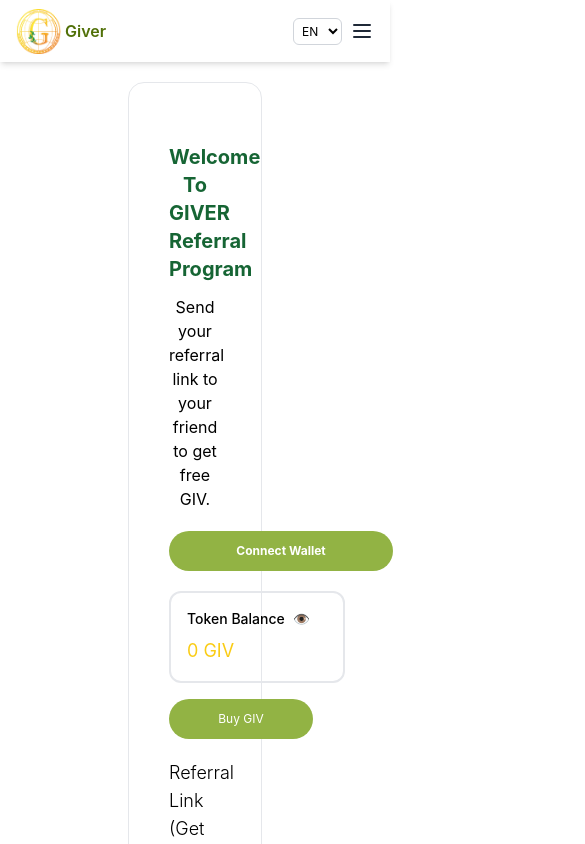
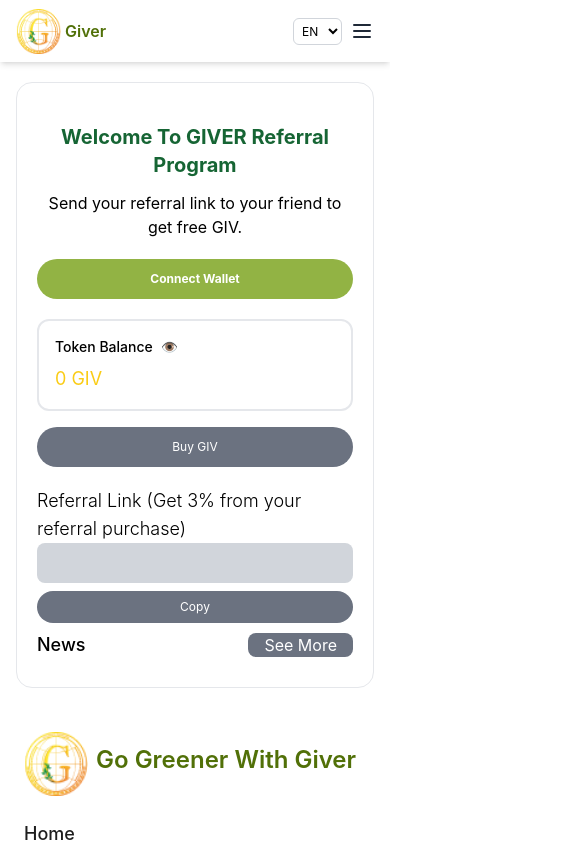
Before and after one commit to Lil-Tanatat/Nextjs, a React (Create React App) app: page /referral in a window 390 px wide. Shown: the top 844 px of the page, 585 px wide, since content can reach past the window. Built offline with nearby package versions, Linux system fonts and the light colour scheme; some icons are missing.

Commit message:
Responsive Referral

```diff
--- a/src/pages/Youraccount.js
+++ b/src/pages/Youraccount.js
@@ -32,6 +32,13 @@
     }, 3000);
   };
 
+  const formatBalance = (balance) => {
+    return parseFloat(balance).toLocaleString(undefined, {
+      minimumFractionDigits: 2,
+      maximumFractionDigits: 2,
+    });
+  };
+
   const connectWallet = async () => {
     if (window.ethereum) {
       const web3 = new Web3(window.ethereum);
@@ -44,9 +51,7 @@
 
         const contract = new web3.eth.Contract(tokenABI, tokenAddress);
         const balance = await contract.methods.balanceOf(accounts[0]).call();
-        setTokenBalance(
-          parseFloat(web3.utils.fromWei(balance, "ether")).toFixed(2)
-        );
+        setTokenBalance(formatBalance(web3.utils.fromWei(balance, "ether")));
       } catch (error) {
         console.error("Error connecting to wallet:", error);
       }
@@ -62,9 +67,7 @@
         const web3 = new Web3(window.ethereum);
         const contract = new web3.eth.Contract(tokenABI, tokenAddress);
         const balance = await contract.methods.balanceOf(walletAddress).call();
-        setTokenBalance(
-          parseFloat(web3.utils.fromWei(balance, "ether")).toFixed(2)
-        );
+        setTokenBalance(formatBalance(web3.utils.fromWei(balance, "ether")));
       };
       fetchTokenBalance();
     }
@@ -73,8 +76,8 @@
   return (
     <Fragment>
       {/* Placeholder components for previewing prototype UX/UI */}
-      <div className="container py-5 px-32">
-        <div className="grid grid-cols-12 lg:gap-x-10 bg-white justify-center items-center border border-gray-200 p-10 rounded-2xl">
+      <div className="container py-5 px-4 lg:px-32">
+        <div className="grid grid-cols-12 gap-4 lg:gap-x-10 bg-white justify-center items-center border border-gray-200 p-5 lg:p-10 rounded-2xl">
           <div className="hidden lg:block col-span-12 lg:col-span-4">
             <div className="rounded-xl overflow-hidden max-w-full h-full">
               <img
@@ -96,7 +99,7 @@
               onClick={connectWallet}
               type="button"
               disabled={isWalletConnected}
-              className={`py-3 btn my-5 font-bold text-white rounded-3xl text-xs lg:text-base px-6 border-none shadow-none w-56 ${
+              className={`py-3 btn my-5 font-bold text-white rounded-3xl text-xs lg:text-base px-6 border-none shadow-none w-full lg:w-56 ${
                 isWalletConnected
                   ? "bg-gray-500 cursor-not-allowed"
                   : "bg-[#92B344] hover:bg-mls-primary hover:text-mls-black"
@@ -106,7 +109,7 @@
             </button>
 
             <div className="grid grid-cols-12 gap-4 mb-5">
-              <div className="col-span-12 lg:col-span-12">
+              <div className="col-span-12">
                 <div className="bg-mls-secondary-black border-gray-200 border-2 rounded-xl p-4 w-full h-full">
                   <div className="flex flex-row items-center justify-between">
                     <div>
@@ -130,7 +133,12 @@
                   <button
                     onClick={onBuyToken}
                     type="button"
-                    className="btn bg-[#92B344] rounded-3xl text-white hover:bg-mls-primary hover:text-mls-black text-xs lg:text-base px-6 py-3 border-none shadow-none w-36 lg:w-40"
+                    disabled={!isWalletConnected}
+                    className={`btn rounded-3xl text-white text-xs lg:text-base px-6 py-3 border-none shadow-none w-full lg:w-40 ${
+                      isWalletConnected
+                        ? "bg-[#92B344] hover:bg-mls-primary hover:text-mls-black"
+                        : "bg-gray-500 cursor-not-allowed"
+                    }`}
                   >
                     {t("buyGiv")}
                   </button>
@@ -145,14 +153,14 @@
                 >
                   {t("referralLink")}
                 </label>
-                <div className="flex flex-row">
-                  <div className="relative text-white-dark">
+                <div className="flex flex-col lg:flex-row">
+                  <div className="relative text-white-dark w-full lg:w-auto">
                     <input
                       disabled
                       id="Email"
                       type="text"
                       value={referralLink}
-                      className="refferal-link ps-2 h-full w-96 bg-gray-300 placeholder:text-black rounded-lg"
+                      className="refferal-link ps-2 h-10 lg:h-full w-full lg:w-96 bg-gray-300 placeholder:text-black rounded-lg"
                       autoComplete="off"
                       name="email"
                     />
@@ -160,9 +168,9 @@
                   <button
                     onClick={onCopyReferralLink}
                     type="button"
-                    disabled={isCopyButtonDisabled}
-                    className={`btn ml-2 rounded-3xl text-xs lg:text-base px-4 py-2 border-none shadow-none w-32 lg:w-36 ${
-                      isCopyButtonDisabled
+                    disabled={!isWalletConnected || isCopyButtonDisabled}
+                    className={`btn mt-2 lg:mt-0 lg:ml-2 rounded-3xl text-xs lg:text-base px-4 py-2 border-none shadow-none w-full lg:w-36 ${
+                      isCopyButtonDisabled || !isWalletConnected
                         ? "bg-gray-500 text-white cursor-not-allowed"
                         : "bg-blue-500 text-white hover:opacity-80"
                     }`}
@@ -179,7 +187,14 @@
                     {t("news")}
                   </div>
                   <Link to="/blog">
-                    <button className="btn text-mls-primary px-4 max-h-max h-7 flex items-center justify-center rounded-lg hover:bg-mls-light-gray border-none shadow-none">
+                    <button
+                      disabled={!isWalletConnected}
+                      className={`btn text-mls-primary px-4 max-h-max h-7 flex items-center justify-center rounded-lg hover:bg-mls-light-gray border-none shadow-none ${
+                        !isWalletConnected
+                          ? "bg-gray-500 text-white cursor-not-allowed"
+                          : ""
+                      }`}
+                    >
                       {t("seeMore")}
                     </button>
                   </Link>
```
